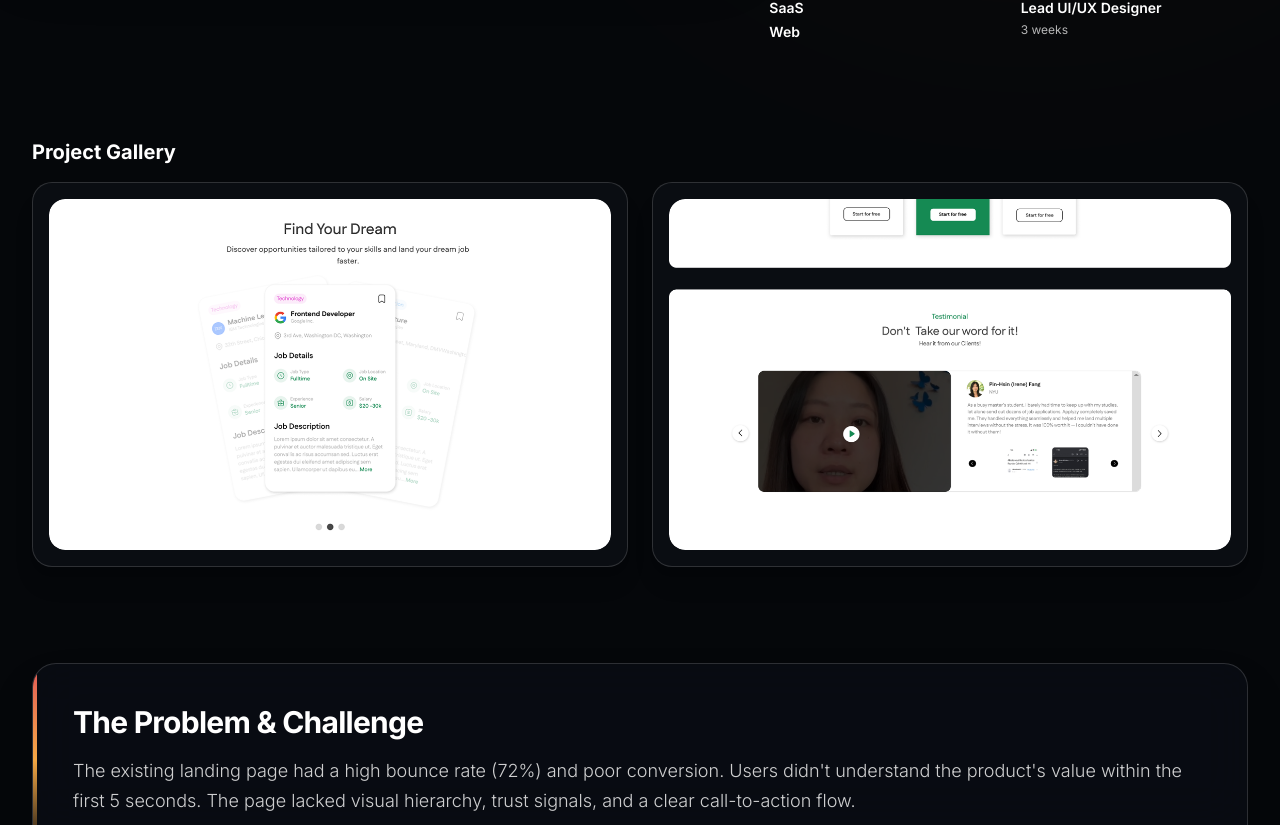
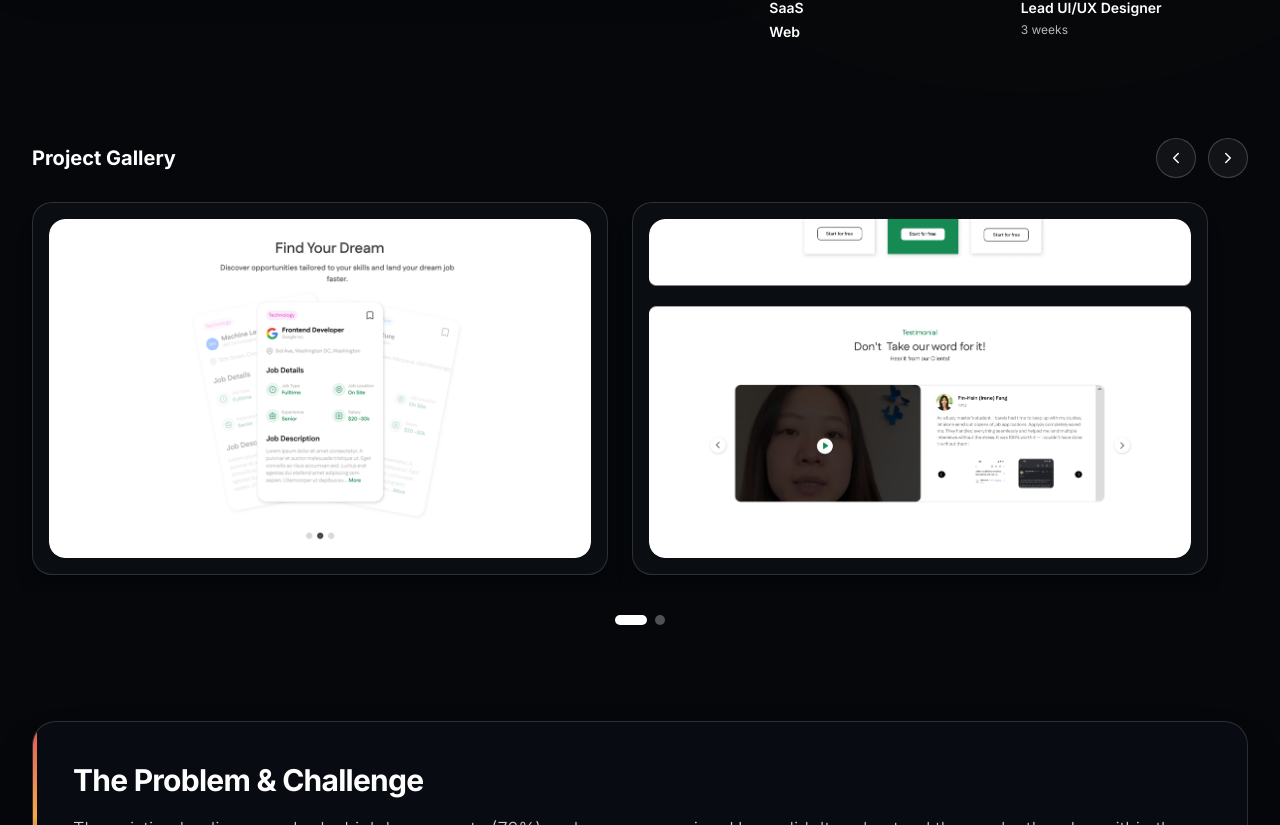
Before and after one commit to robitade/Robera-Tadesse, a Next.js app: page /projects/applizy in a window 1280 px wide. Shown: the part 659-1484 px from the top of the page. Built offline with nearby package versions, Linux system fonts and the light colour scheme.

Commit message:
Convert project gallery to horizontal scrollable carousel with nav arrows and dot indicators

```diff
--- a/src/app/globals.css
+++ b/src/app/globals.css
@@ -27,6 +27,11 @@ body {
 
 html {
   scroll-behavior: smooth;
+}
+
+/* Hide scrollbar for gallery carousel */
+.overflow-x-auto::-webkit-scrollbar {
+  display: none;
 }
 
 body {
--- a/src/components/project/CaseStudyLayout.tsx
+++ b/src/components/project/CaseStudyLayout.tsx
@@ -1,6 +1,6 @@
 "use client";
 
-import { useState } from "react";
+import { useState, useRef, useCallback } from "react";
 import Link from "next/link";
 import Image from "next/image";
 import {
@@ -28,6 +28,29 @@ export default function CaseStudyLayout({
 }: CaseStudyLayoutProps) {
   const caseStudy = project.caseStudy;
   const [lightboxIndex, setLightboxIndex] = useState<number | null>(null);
+  const galleryRef = useRef<HTMLDivElement>(null);
+  const [activeSlide, setActiveSlide] = useState(0);
+
+  const scrollGallery = useCallback((direction: "left" | "right") => {
+    const container = galleryRef.current;
+    if (!container) return;
+    const cardWidth = container.querySelector("div")?.offsetWidth || 400;
+    const gap = 24; // gap-6 = 24px
+    const scrollAmount = cardWidth + gap;
+    container.scrollBy({
+      left: direction === "right" ? scrollAmount : -scrollAmount,
+      behavior: "smooth",
+    });
+  }, []);
+
+  const handleGalleryScroll = useCallback(() => {
+    const container = galleryRef.current;
+    if (!container) return;
+    const cardWidth = container.querySelector("div")?.offsetWidth || 400;
+    const gap = 24;
+    const index = Math.round(container.scrollLeft / (cardWidth + gap));
+    setActiveSlide(index);
+  }, []);
 
   // Collect all available project images into an array for sequential gallery viewing
   const allImages: string[] = [
@@ -200,25 +223,55 @@ export default function CaseStudyLayout({
         </AnimatedSection>
       </div>
 
-      {/* Secondary Case Study Gallery Images Grid */}
+      {/* Scrollable Project Gallery Carousel */}
       {caseStudy?.images && caseStudy.images.length > 0 && (
-        <div className="max-w-7xl mx-auto px-6 lg:px-8 space-y-6 mb-24 relative z-10">
-          <h3 className="text-xl font-bold text-white mb-4">Project Gallery</h3>
-          <div className="grid grid-cols-1 md:grid-cols-2 gap-6">
+        <div className="mb-24 relative z-10">
+          <div className="max-w-7xl mx-auto px-6 lg:px-8 flex items-center justify-between mb-6">
+            <h3 className="text-xl font-bold text-white">Project Gallery</h3>
+            {/* Arrow controls */}
+            <div className="flex items-center gap-3">
+              <button
+                onClick={() => scrollGallery("left")}
+                className="w-10 h-10 rounded-full border border-white/20 bg-white/5 hover:bg-white/15 flex items-center justify-center text-white transition-all hover:scale-105 active:scale-95 disabled:opacity-30"
+                aria-label="Previous image"
+              >
+                <ChevronLeft size={18} />
+              </button>
+              <button
+                onClick={() => scrollGallery("right")}
+                className="w-10 h-10 rounded-full border border-white/20 bg-white/5 hover:bg-white/15 flex items-center justify-center text-white transition-all hover:scale-105 active:scale-95 disabled:opacity-30"
+                aria-label="Next image"
+              >
+                <ChevronRight size={18} />
+              </button>
+            </div>
+          </div>
+
+          {/* Horizontal scroll container */}
+          <div
+            ref={galleryRef}
+            onScroll={handleGalleryScroll}
+            className="flex gap-6 overflow-x-auto px-6 lg:px-8 pb-4 snap-x snap-mandatory scroll-smooth"
+            style={{
+              scrollbarWidth: "none",
+              msOverflowStyle: "none",
+              WebkitOverflowScrolling: "touch",
+            }}
+          >
             {caseStudy.images.map((img, idx) => {
               const globalIndex = (project.image ? 1 : 0) + idx;
               return (
                 <div
                   key={idx}
                   onClick={() => setLightboxIndex(globalIndex)}
-                  className="rounded-[20px] bg-[#0A0D12] border border-white/15 p-3 sm:p-4 overflow-hidden shadow-xl group cursor-zoom-in relative"
+                  className="flex-shrink-0 w-[85vw] sm:w-[70vw] md:w-[55vw] lg:w-[45vw] snap-start rounded-[20px] bg-[#0A0D12] border border-white/15 p-3 sm:p-4 overflow-hidden shadow-xl group cursor-zoom-in relative transition-transform duration-300 hover:scale-[1.02]"
                 >
                   <div className="w-full aspect-[16/10] rounded-[16px] overflow-hidden relative">
                     <Image
                       src={img}
                       alt={`${project.title} screenshot ${idx + 1}`}
                       fill
-                      sizes="(max-width: 768px) 100vw, 50vw"
+                      sizes="(max-width: 768px) 85vw, 45vw"
                       className="object-cover rounded-[16px] block transition-transform duration-500 group-hover:scale-105"
                     />
                     {/* Zoom hint overlay */}
@@ -232,6 +285,33 @@ export default function CaseStudyLayout({
               );
             })}
           </div>
+
+          {/* Dot indicators */}
+          {caseStudy.images.length > 1 && (
+            <div className="flex items-center justify-center gap-2 mt-6">
+              {caseStudy.images.map((_, idx) => (
+                <button
+                  key={idx}
+                  onClick={() => {
+                    const container = galleryRef.current;
+                    if (!container) return;
+                    const cardWidth = container.querySelector("div")?.offsetWidth || 400;
+                    const gap = 24;
+                    container.scrollTo({
+                      left: idx * (cardWidth + gap),
+                      behavior: "smooth",
+                    });
+                  }}
+                  className={`rounded-full transition-all duration-300 ${
+                    activeSlide === idx
+                      ? "w-8 h-2.5 bg-white"
+                      : "w-2.5 h-2.5 bg-white/30 hover:bg-white/50"
+                  }`}
+                  aria-label={`Go to image ${idx + 1}`}
+                />
+              ))}
+            </div>
+          )}
         </div>
       )}
 
```
